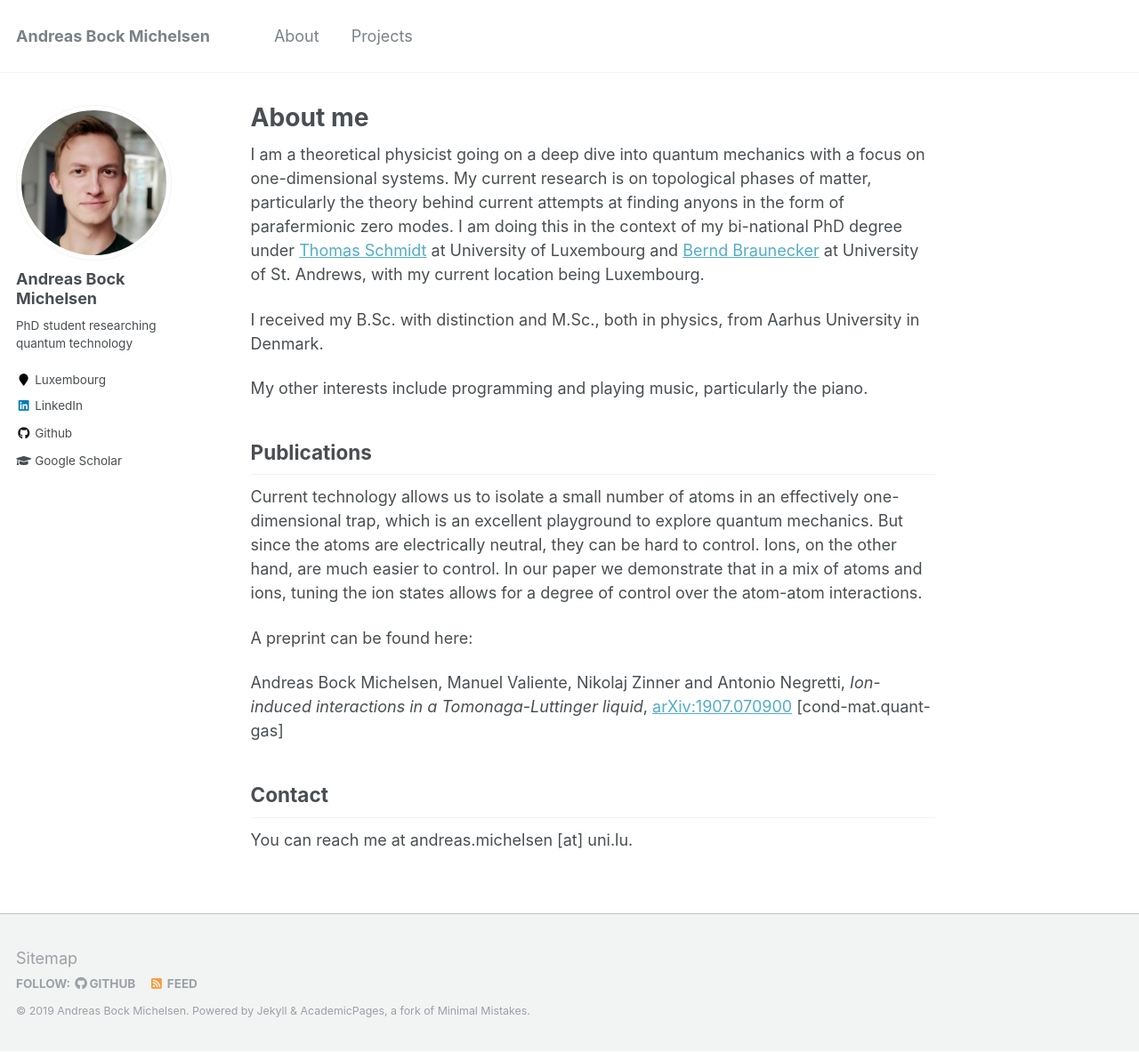
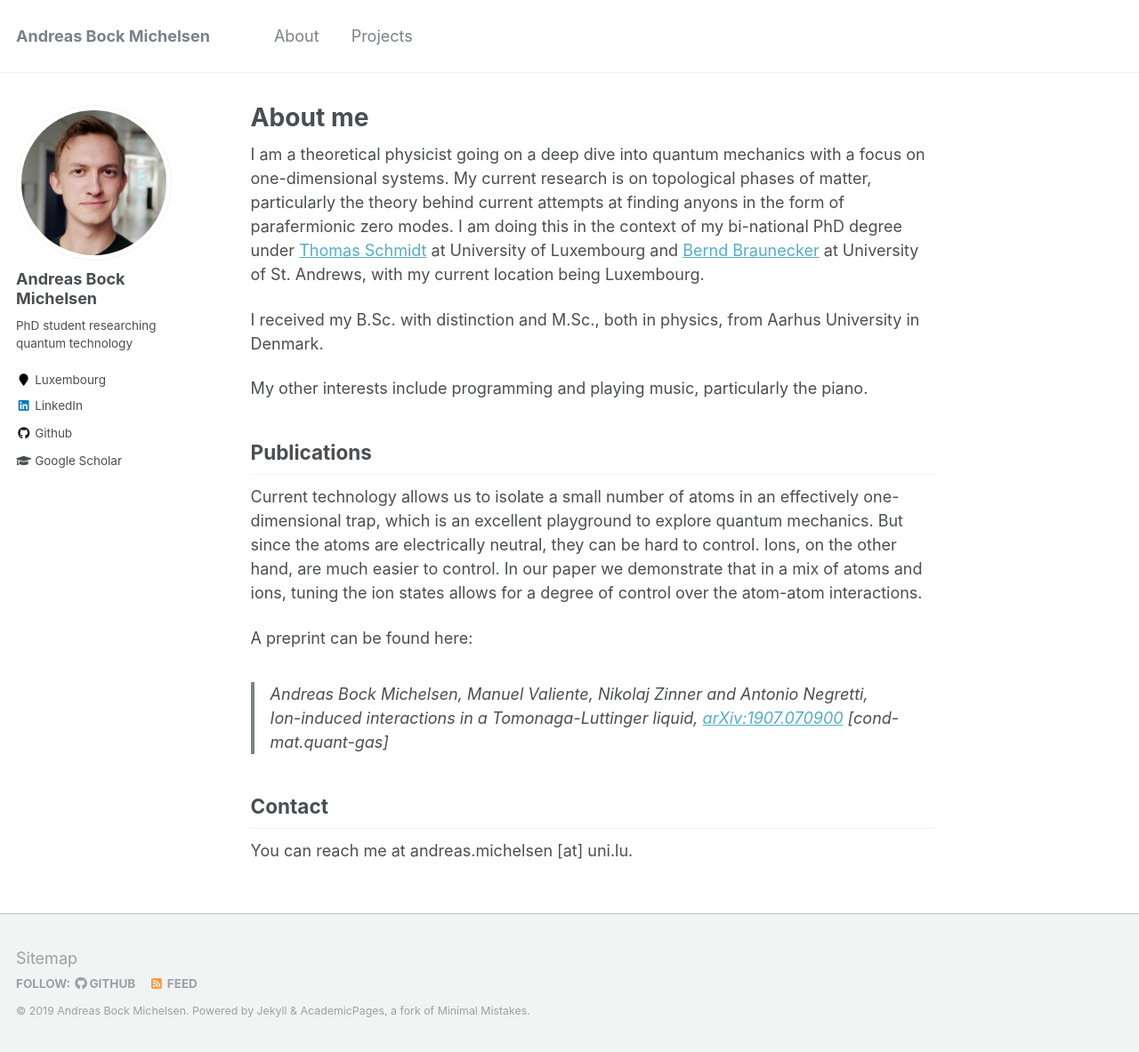
Before and after one commit to AndBM/andbm.github.io, a Jekyll site: the page built from _pages/about.md, in a window 1280 px wide and 1183 px high. Shown: the whole window at 89% size. Built offline with Jekyll 4.4.1, drawn with Linux system fonts in a browser that asks for light colours.

```diff
--- a/_pages/about.md
+++ b/_pages/about.md
@@ -19,7 +19,7 @@ Current technology allows us to isolate a small number of atoms in an effectivel
 
 A preprint can be found here:
 
-Andreas Bock Michelsen, Manuel Valiente, Nikolaj Zinner and Antonio Negretti, _Ion-induced interactions in a Tomonaga-Luttinger liquid_, [arXiv:1907.070900](https://arxiv.org/abs/1907.07090) [cond-mat.quant-gas]
+>Andreas Bock Michelsen, Manuel Valiente, Nikolaj Zinner and Antonio Negretti, _Ion-induced interactions in a Tomonaga-Luttinger liquid_, [arXiv:1907.070900](https://arxiv.org/abs/1907.07090) [cond-mat.quant-gas]
 
 ## Contact
 You can reach me at andreas.michelsen [at] uni.lu.
```
